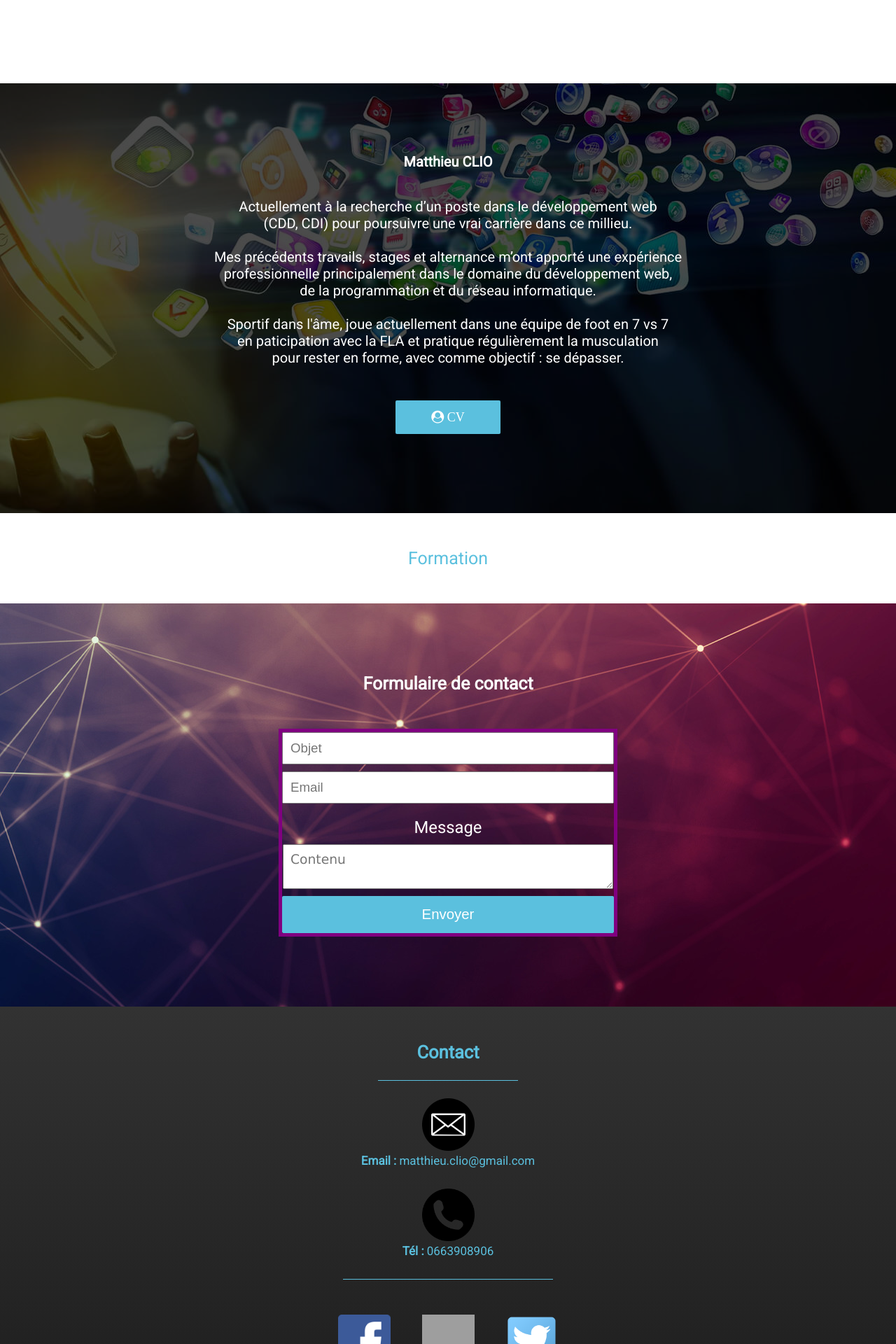
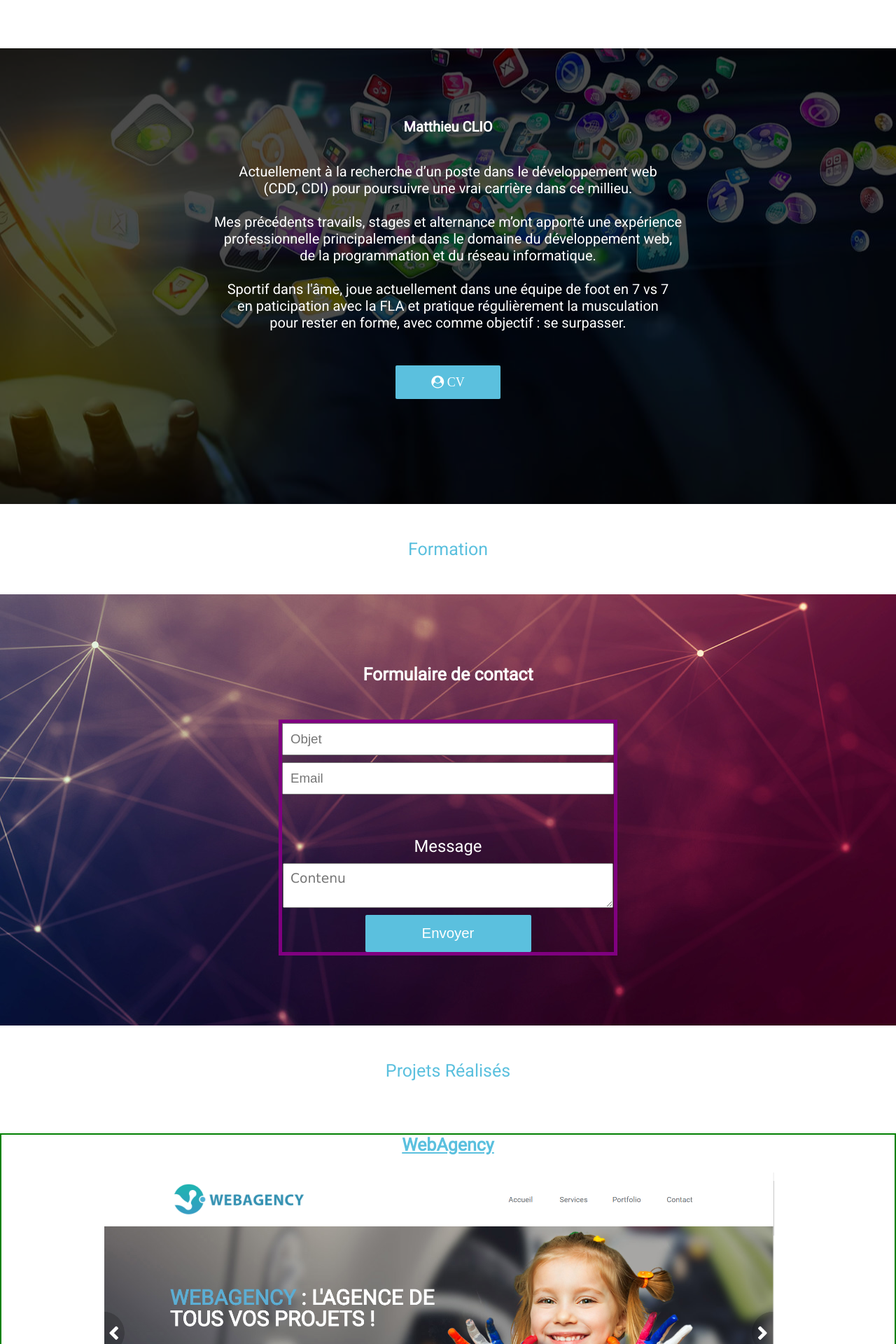
Before and after one commit to matthieuClio/Portfolio-Formation-Dev-Web-junior-Project-5, a PHP site: page /core/router.php in a window 1280 px wide. Shown: the part 840-2760 px from the top of the page at 70% size. Run offline with PHP 8.4, Linux system fonts and the light colour scheme; data that the repository does not hold is empty; grey boxes are pictures that could not be loaded.

Commit message:
Projet5-V-0.7
Modification du front

```diff
--- a/public/css/style.css
+++ b/public/css/style.css
@@ -204,7 +252,6 @@ meter {
 	top: 0;
 	padding-top: 20px;
 	padding-bottom: 150px;
-	height: 300px;
 	width: 100%;
 	background-color: rgb(0, 0, 0, 0.7);
 	font-size: 2em;
@@ -220,7 +267,7 @@ meter {
 	top: 0;
 	width: 100%;
 	height: 100%;
-	background: url(../images/photo/test.jpg) no-repeat fixed center;
+	background: url(../images/photo/app.jpg) no-repeat fixed center;
 }
 
 
@@ -314,13 +362,20 @@ meter {
 }
 
 .form_contact p {
-	margin-top: 20px;
+	margin-top: 60px;
 	margin-bottom: 10px;
 	font-size: 1.4em;
 }
 
+.form_contact_code {
+	margin: auto;
+	width: 100%;
+	border: 2px solid green;
+
+}
+
 .form_contact .contact_button {
-	width: 100%;
+	width: 50%;
 	font-size: 1.2em;
 }
 
@@ -330,6 +385,48 @@ meter {
 	width: 100%;
 	height: 100%;
 	background: url(../images/photo/contact.jpg) no-repeat fixed center;
+}
+
+
+/* Articles */
+
+.article_news {
+	padding-top: 50px;
+	padding-bottom: 75px;
+	text-align: center;
+}
+
+.article_news h2 {
+	margin-bottom: 75px;
+	font-size: 2.5em;
+	color: #5bc0de;
+	font-weight: normal;
+}
+
+.article_news figure {
+	border: 2px solid green;
+}
+
+.article_news h3 {
+	font-size: 2.5em;
+	margin-bottom: 25px;
+}
+
+.article_image {
+	margin-right: 25px;
+	margin-bottom: 25px;
+	width: 75%;
+}
+
+.article_news figcaption {
+	margin-bottom: 100px;
+	color: black;
+	font-size: 2em;
+}
+
+.article_news a {
+	color: #5bc0de;
+	text-decoration: underline;
 }
 
 
--- /dev/null
+++ b/public/js/class/Menu.js
@@ -0,0 +1,53 @@
+"use strict";
+
+class Menu {
+
+	constructor() {
+		// Button
+		this.menuButtonElt = document.getElementById("button_menu");
+
+		// Container
+		this.containerElt = document.querySelectorAll(".tab_menu");
+
+		// Other
+		this.enableMenu = false;
+	}
+
+	menuOpen() {
+		// Check if menuButtonElt exist
+		if(this.menuButtonElt) {
+
+			// Check if menuButtonElt is click
+			this.menuButtonElt.addEventListener("click", (evenement) =>{
+
+				// Define variables
+				let nbElement = this.containerElt.length;
+				let count = 0;
+
+				// Open the menu
+				if(!this.enableMenu) {
+
+					// Define a style for all elements in containerElt
+					while(count < nbElement) {
+						this.containerElt[count].style.display = "block";
+						count++;
+					}
+					this.enableMenu = true;
+				}
+
+				// Close the menu
+				else if(this.enableMenu) {
+
+					// Define a style for all elements in containerElt
+					while(count < nbElement) {
+						this.containerElt[count].style.display = "none";
+						count++;
+					}
+					this.enableMenu = false;
+				}
+
+			});
+		}
+	}	// End nameFunction
+
+}// End class Menu
--- a/public/js/main.js
+++ b/public/js/main.js
@@ -1,8 +1,8 @@
 "use strict";
 
-// Popup object
+// Menu object
 // ...
-let popupObject = new Popup();
+let menuObject = new Menu();
 
-// Display the popup
-popupObject.displayPopupBackoffice();
+// Display the menu
+menuObject.menuOpen();
--- a/src/view/back/backoffice_connexion_view.php
+++ b/src/view/back/backoffice_connexion_view.php
@@ -45,8 +45,6 @@
 					<div class="container_checkbox">
 						<input type="submit" name="submit_connexion" value="Connexion" class=" button_blue">
 					</div>
-
-					<a href="reinitialiser-mot-de-passe" class="restart_password">Mot de passe oublié ?</a>
 				</form>
 
 				<div class="error_bo">
--- a/src/view/back/menu/menu_backoffice_view.php
+++ b/src/view/back/menu/menu_backoffice_view.php
@@ -41,6 +41,12 @@
 		</li>
 
 		<li>
+			<a href="backoffice/formation" class="text_tab_backoffice">
+				<img src="public/images/logo/formation.png" alt="Icone formation" class="logo_tab_backoffice">
+			</a>
+		</li>
+
+		<li>
 			<form method="post" action="backoffice">
 				<input type="submit" name="disconnection_back" class="button_blue" value="Deconnexion">
 			</form>
--- a/src/view/front/accueil_view.php
+++ b/src/view/front/accueil_view.php
@@ -19,37 +19,55 @@
 	</head>
 
 	<body>
-		<!-- Menu -->
+		<!-- MENU -->
 		<header class="menu">
+
+			<!-- Logo -->
 			<div class="logo">
 				<a href="#history">
 					Matthieu Clio
 				</a>
 			</div>
 
+			<!-- Tabs -->
 			<nav>
 				<ul>
-					<!-- A modifier -->
 					<li>
-						<a href="#accueil">
+						<i class="fa fa-bars" id="button_menu">
+						</i>
+					</li>
+
+					<li>
+						<a href="#accueil" class="tab_menu">
+							<i class="fa fa-home"></i>
 							Accueil
 						</a>
 					</li>
 
 					<li>
-						<a href="#competences">
+						<a href="#competences" class="tab_menu">
+							<i class="fa fa-language"></i>
 							Compétences
 						</a>
 					</li>
 
 					<li>
-						<a href="#formation">
+						<a href="#formation" class="tab_menu">
+							<i class="fa fa-graduation-cap"></i>
 							Formations
 						</a>
 					</li>
 
 					<li>
-						<a href="#contact">
+						<a href="#projets" class="tab_menu">
+							<i class="fa fa-archive"></i>
+							Projets
+						</a>
+					</li>
+
+					<li>
+						<a href="#contact" class="tab_menu">
+							<i class="fa fa-user-circle" aria-hidden="true"></i>
 							Contact
 						</a>
 					</li>
@@ -59,6 +77,7 @@
 
 		<div class="slider" id="accueil">
 			<!-- Image in background -->
+			<img src="public/images/photo/contact.jpg" alt="ordinateur" class="slider_photo_2">
 			<img src="public/images/photo/dev_web.jpg" alt="ordinateur" class="slider_photo">
 
 			<!-- CV picture -->
@@ -77,7 +96,6 @@
 					</a>
 				</div>
 
-
 				<div class="slider_text_two">
 					<a href="#formation" class="button_blue button_accueil_left">
 						<i class="fa fa-graduation-cap"></i> Mon parcours
@@ -92,17 +110,16 @@
 			while($dataSkills = $requeteSkills->fetch()) {
 				?>
 				<div class="specific_skill">
-					<figure class="resize_image">
-						<img src="public/images/logo/<?php echo $dataSkills['image'];?>" alt="language">
+					<figure class="resize_image middle_alignement">
+						<img src="public/images/logo/<?php echo $dataSkills['image'];?>" alt="language" >
 					</figure>
 
-					<p>
+					<p class="middle_alignement">
 						<?php echo $dataSkills['langage']; ?>
 					</p>
 
-					<meter max="100" value="<?php echo $dataSkills['niveau']; ?>">
-						0%
-					</meter>
+					<progress max="100" value="<?php echo $dataSkills['niveau']; ?>" class="middle_alignement">
+					</progress>
 				</div>
 		<?php
 			}
@@ -130,7 +147,7 @@
 				<br>
 				en paticipation avec la FLA et pratique régulièrement la musculation
 				<br>
-				pour rester en forme, avec comme objectif : se dépasser.
+				pour rester en forme, avec comme objectif : se surpasser.
 				<br>
 				<br>
 				<a href="public/cv/cv_developpeur_web_matthieu_clio.pdf" download="cv_developpeur_web_matthieu_clio">
@@ -189,6 +206,71 @@
 			</div>
 		</form>
 
+		<article class="article_news" id="projets">
+			<h2>Projets Réalisés</h2>
+
+			<figure>
+
+				<!-- First project -->
+				<h3>
+					<a href="http://matthieu-portfolio.epizy.com/projet1/WebAgency.html">
+						WebAgency
+					</a>
+				</h3>
+
+				<img src="public/images/photo/projet1.png" alt="test" class="article_image article_image_one">
+
+				<figcaption>
+					Réalisation d'une maquette (HTML, CSS)
+				</figcaption>
+
+
+				<!-- Second project -->
+				<h3>
+					<a href="http://matthieu-portfolio.epizy.com/">
+						l'office du tourisme de la ville de Strasbourg !
+					</a>
+				</h3>
+
+				<img src="public/images/photo/projet2.png" alt="test" class="article_image article_image_two">
+
+				<figcaption>
+						Création d'un site de tourisme de la ville de strasbourg
+						(Wordpress)
+				</figcaption>
+
+
+				<!-- third project -->
+				<h3>
+					<a href="http://matthieu-portfolio.epizy.com/projet3/">
+						Bike Renting
+					</a>
+				</h3>
+
+				<img src="public/images/photo/projet3.png" alt="Projet3" class="article_image article_image_tree">
+
+				<figcaption>
+					Site de location de vélo avec une API en temps réel
+					(JavaScript)
+				</figcaption>
+
+
+				<!-- Fourth project -->
+				<h3>
+					<a href="http://makabays.alwaysdata.net/">
+						Blog écrivain
+					</a>
+				</h3>
+
+				<img src="public/images/photo/projet4.png" alt="test" class="article_image article_image_four">
+
+				<figcaption>
+					Blog permettant de lire des chapitres d'un livre réalisé par un auteur
+					(Php)
+				</figcaption>
+			</figure>
+		</article>
+
 		<footer class="main_footer" id="contact">
 			<section class="contact_information">
 				<h2 class="main_footer_title">
@@ -242,6 +324,7 @@
 			</figure>
 		</footer>
 
+		<script src="public/js/class/Menu.js"></script>
 		<script src="public/js/main.js"></script>
 	</body>
 </html>
```
Also changed, not shown: other parts of public/css/style.css (+190 -10 lines), public/images/logo/lycee.jpg (added), public/images/photo/app.jpg (added), public/images/photo/projet1.png (added), public/images/photo/projet2.png (added), public/images/photo/projet3.png (added), public/images/photo/projet4.png (added).
